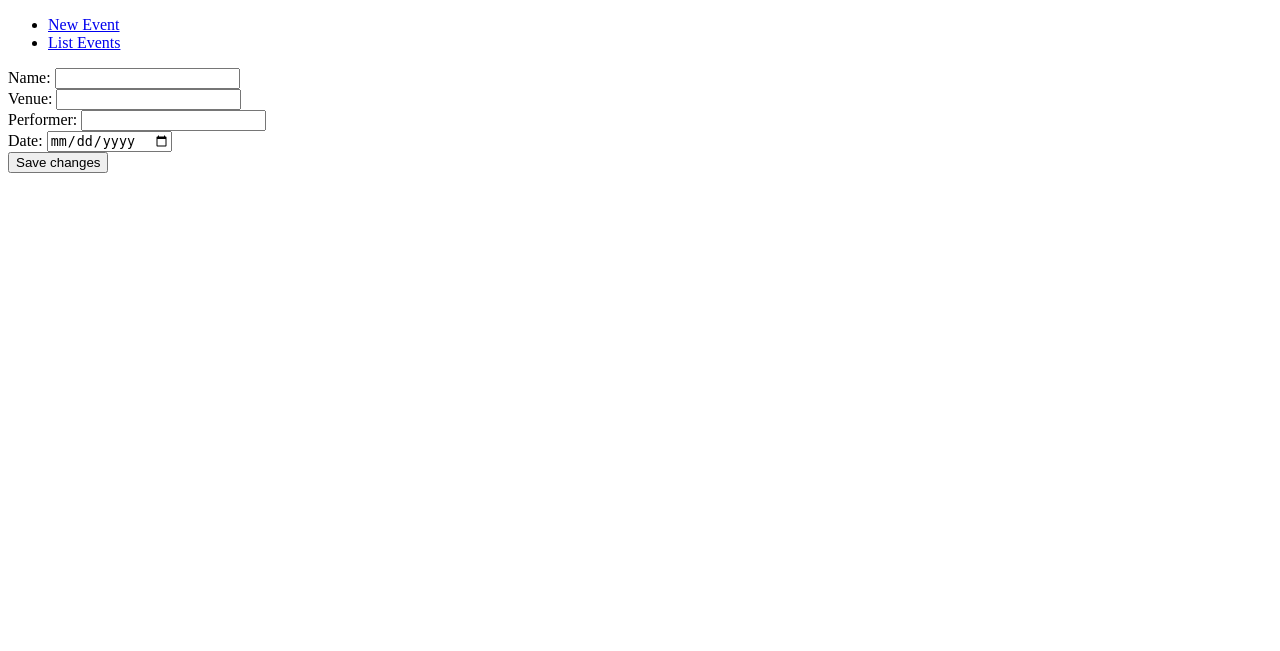
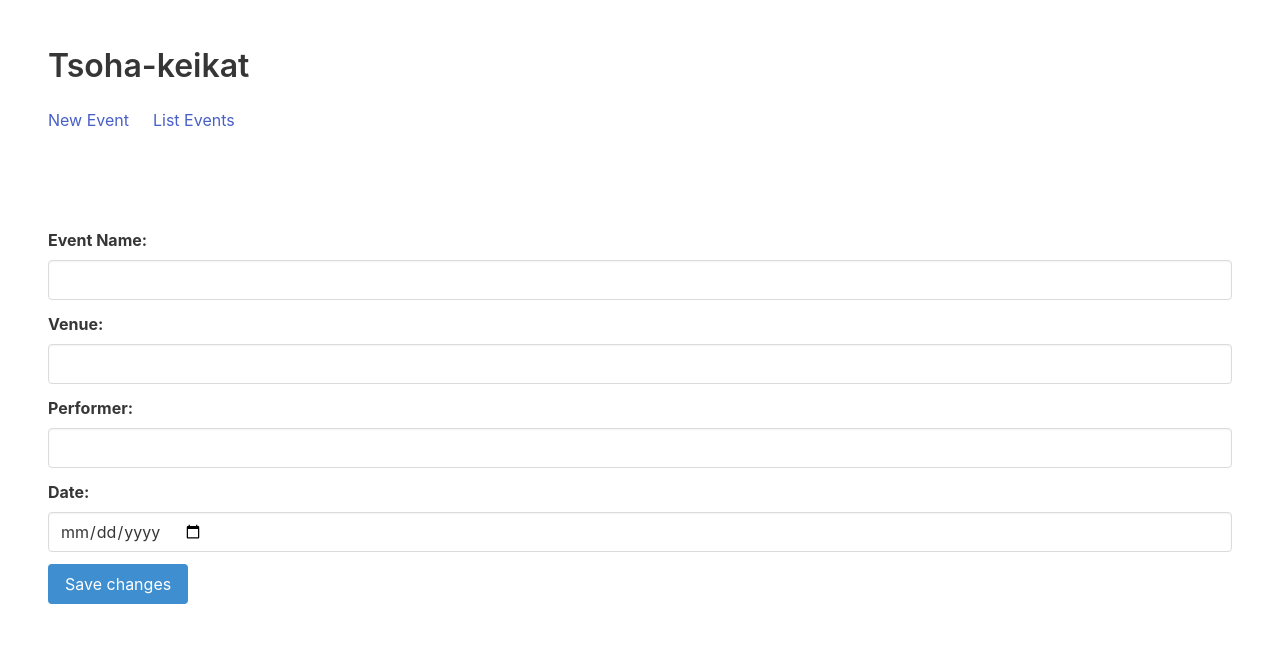
Before and after one commit to micaminoff/tsoha-keikat, a Flask app: page /events/1/ in a window 1280 px wide. Shown: the top 651 px of the page. Run offline with Flask 2, Linux system fonts and the light colour scheme; data that the repository does not hold is empty; some libraries are stand-ins or nearby versions.

Commit message:
Basic layout improvements

```diff
--- a/application/templates/events/modify.html
+++ b/application/templates/events/modify.html
@@ -1,19 +1,31 @@
 {% extends "layout.html" %}
 
 {% block body %}
-<form method="POST" action="{{ url_for('events_update', event_id=event.id) }}">
-    <label for="nameInput">Name: </label>
-    <input type="text" id="nameInput" name="name" value="{{ event.name }}" /><br>
+<section class="section">
+    <form method="POST" action="{{ url_for('events_update', event_id=event.id) }}">
+        <div class="field">
+            <label class="label" for="nameInput">Event Name: </label>
+            <input class="input" type="text" id="nameInput" name="name" value="{{ event.name }}" /><br>
+        </div>
 
-    <label for="venueInput">Venue: </label>
-    <input type="text" id="venueInput" name="venue" value="{{ event.venue }}"/><br>
+        <div class="field">
+            <label class="label" for="venueInput">Venue: </label>
+            <input class="input" type="text" id="venueInput" name="venue" value="{{ event.venue }}" /><br>
+        </div>
 
-    <label for="performerInput">Performer: </label>
-    <input type="text" id="performerInput" name="performer" value="{{ event.performer }}" /><br>
+        <div class="field">
+            <label class="label" for="performerInput">Performer: </label>
+            <input class="input" type="text" id="performerInput" name="performer" value="{{ event.performer }}" /><br>
+        </div>
 
-    <label for="dateInput">Date: </label>
-    <input type="date" id="dateInput" name="date" value="{{ event.date }}" /><br>
+        <div class="field">
+            <label class="label" for="dateInput">Date: </label>
+            <input class="input" type="date" id="dateInput" name="date" value="{{ event.date }}" /><br>
+        </div>
 
-    <input type="submit" value="Save changes" />
-</form>
+        <div class="field">
+            <input class="button is-info" type="submit" value="Save changes" />
+        </div>
+    </form>
+</section>
 {% endblock %}
--- a/application/templates/layout.html
+++ b/application/templates/layout.html
@@ -3,14 +3,19 @@
 
 <head>
     <meta charset="utf-8">
+    <meta name="viewport" content="width=device-width, initial-scale=1">
+    <link rel="stylesheet" href="https://cdn.jsdelivr.net/npm/bulma@0.8.0/css/bulma.min.css">
+    <script defer src="https://use.fontawesome.com/releases/v5.3.1/js/all.js"></script>
     <title>Tsoha Keikat</title>
 </head>
 
 <body>
-    <ul id="navigation">
-        <li><a href="{{url_for('event_form')}}">New Event</a></li>
-        <li><a href="{{url_for('events_index')}}">List Events</a></li>
-    </ul>
+    <section class="section">
+        <h1 class="title">Tsoha-keikat</h1>
+        <div class="columns">
+            <div class="column is-narrow"><a href="{{url_for('event_form')}}">New Event</a></div>
+            <div class="column is-narrow"><a href="{{url_for('events_index')}}">List Events</a></div>
+    </section>
     {% block body %}
     <p>
         This should never be visible
```
Also changed, not shown: application/templates/events/list.html (+11 -4 lines), application/templates/events/new.html (+23 -11 lines).
